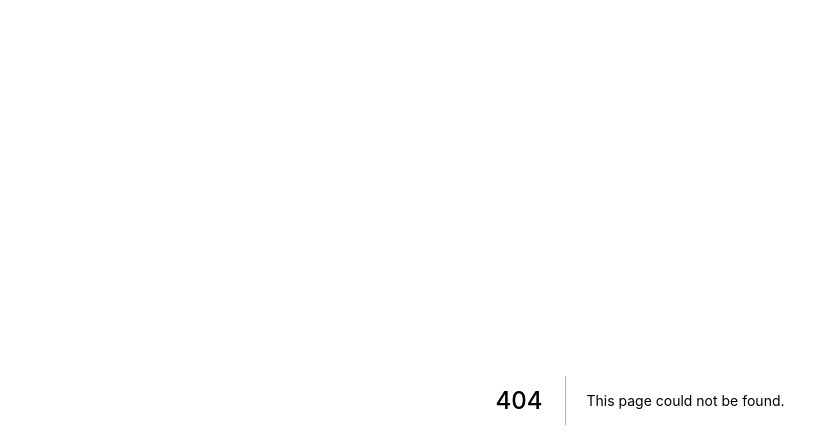
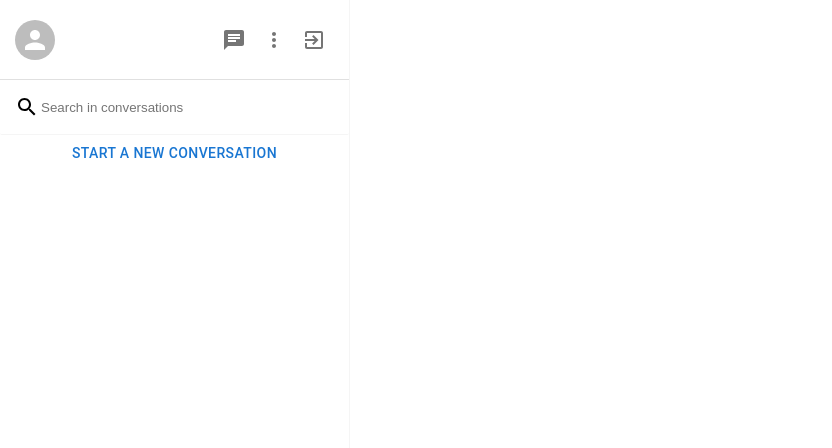
Before and after one commit to ZweiWirlbert/next-chat-app, a Next.js app: page /components/Sidebar in a window 1280 px wide. Before the commit this address had no page. Shown: the top 448 px of the page, without its empty margins (0-832 px from the left). Built offline with nearby package versions, Linux system fonts and the light colour scheme.

Commit message:
initial commit

```diff
--- a/next.config.js
+++ b/next.config.js
@@ -2,6 +2,9 @@
 const nextConfig = {
   reactStrictMode: true,
   swcMinify: true,
-}
+  compiler: {
+    styledComponents: true,
+  },
+};
 
-module.exports = nextConfig
+module.exports = nextConfig;
--- /dev/null
+++ b/pages/components/Sidebar.tsx
@@ -0,0 +1,87 @@
+import Avatar from "@mui/material/Avatar";
+import Tooltip from "@mui/material/Tooltip";
+import styled from "styled-components";
+import ChatIcon from "@mui/icons-material/Chat";
+import MoreVerticalIcon from "@mui/icons-material/MoreVert";
+import LogoutIcon from "@mui/icons-material/ExitToApp";
+import SearchIcon from "@mui/icons-material/Search";
+import IconButton from "@mui/material/IconButton";
+import Button from "@mui/material/Button";
+
+const StyledContainer = styled.div`
+  height: 100vh;
+  min-width: 300px;
+  max-width: 350px;
+  overflow-y: scroll;
+  border-right: 1px solid whitesmoke;
+`;
+
+const StyledHeader = styled.div`
+  display: flex;
+  align-items: center;
+  justify-content: space-between;
+  padding: 15px;
+  height: 80px;
+  border-bottom: 1px solid #e0e0e0;
+  background-color: white;
+  position: sticky;
+  top: 0;
+  z-index: 1;
+`;
+
+const StyledSearch = styled.div`
+  display: flex;
+  align-items: center;
+  padding: 15px;
+  border-radius: 2px;
+  border-bottom: 1px solid whitesmoke;
+`;
+
+const StyledSearchInput = styled.input`
+  outline: none;
+  border: none;
+  flex: 1;
+`;
+
+const StyledSidebarButton = styled(Button)`
+  width: 100%;
+  border-top: 1px solid whitesmoke;
+  border-bottom: 1px solid whitesmoke;
+`;
+
+const StyledUserAvatar = styled(Avatar)`
+  cursor: pointer;
+  :hover {
+    opacity: 0.8;
+  }
+`;
+
+const Sidebar = () => {
+  return (
+    <StyledContainer>
+      <StyledHeader>
+        <Tooltip title="USER EMAIL" placement="right">
+          <StyledUserAvatar />
+        </Tooltip>
+        <div>
+          <IconButton>
+            <ChatIcon />
+          </IconButton>
+          <IconButton>
+            <MoreVerticalIcon />
+          </IconButton>
+          <IconButton>
+            <LogoutIcon />
+          </IconButton>
+        </div>
+      </StyledHeader>
+      <StyledSearch>
+        <SearchIcon />
+        <StyledSearchInput placeholder="Search in conversations" />
+      </StyledSearch>
+      <StyledSidebarButton>Start a new conversation</StyledSidebarButton>
+    </StyledContainer>
+  );
+};
+
+export default Sidebar;
```
Also changed, not shown: package.json (+10 -1 lines), pages/index.tsx (+11 -65 lines), 1 other file (tests, documents, lock files or other folders).
